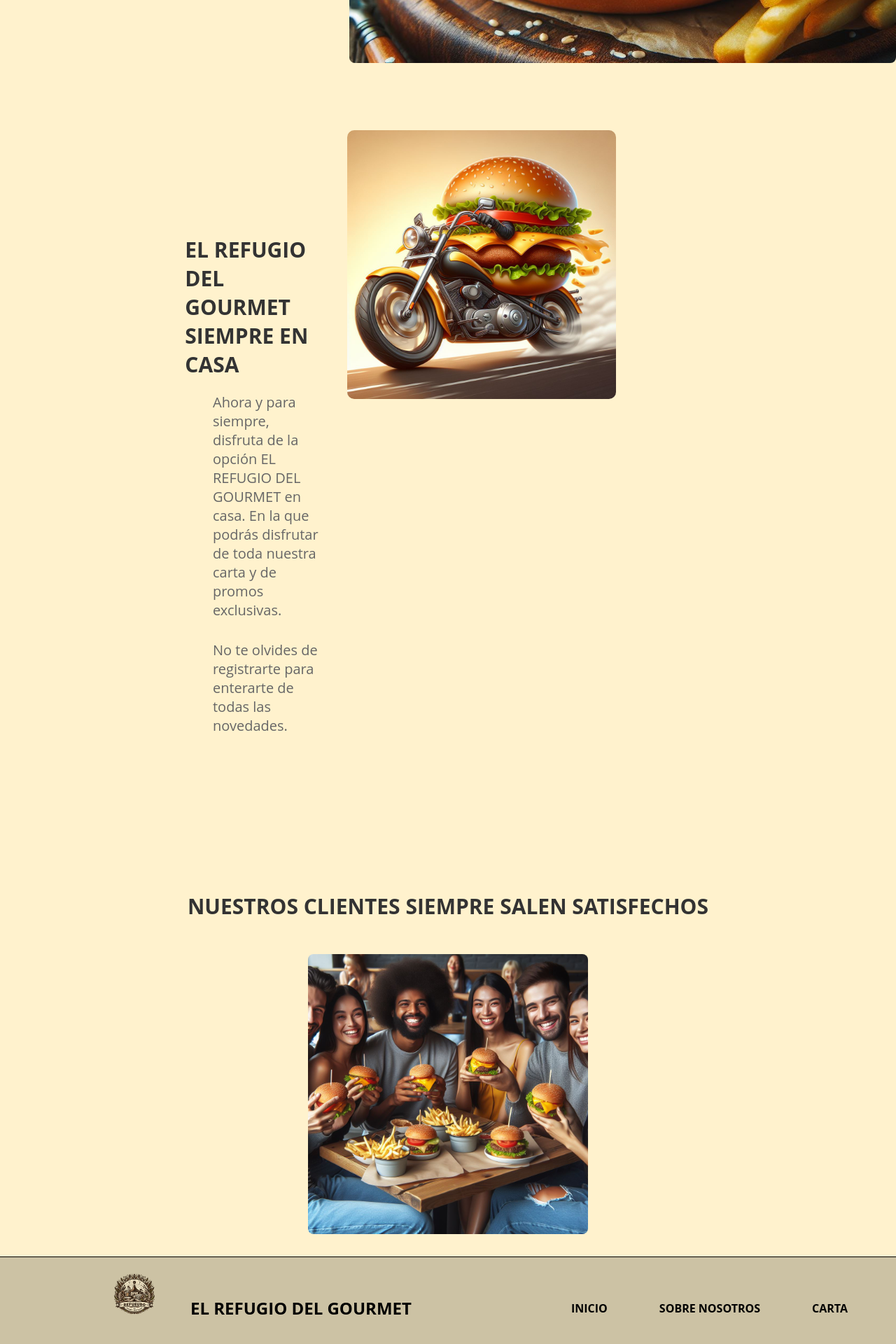
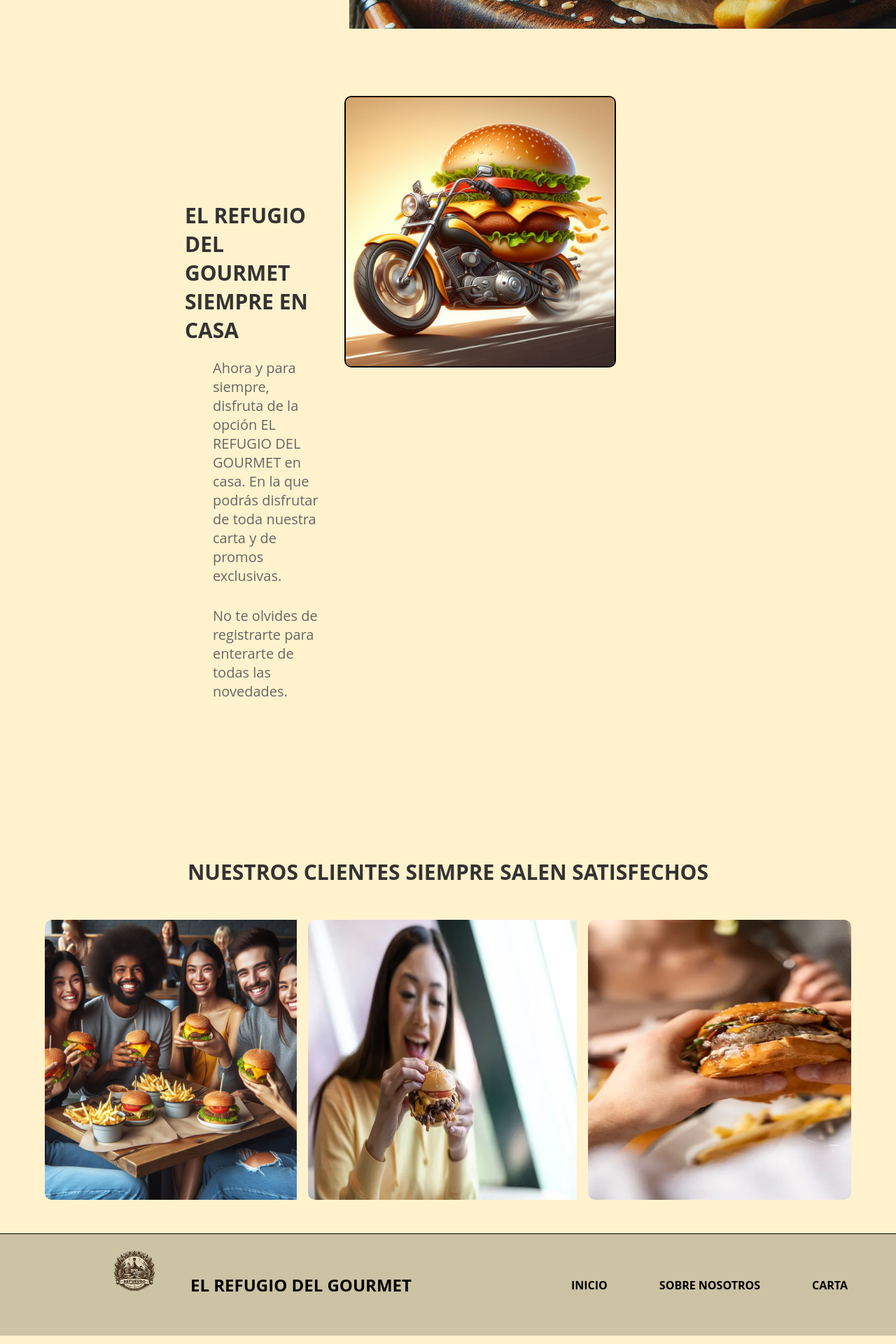
Before and after one commit to Deathvks/EL-REFUGIO-DEL-GOURMET, a React (Vite) app: page / in a window 1280 px wide. Shown: the part 740-2660 px from the top of the page at 70% size. Built offline with nearby package versions, Linux system fonts and the light colour scheme.

Commit message:
fixed bugs

```diff
--- a/src/components/content/Content.css
+++ b/src/components/content/Content.css
@@ -81,6 +81,7 @@
     }
 
     .content-image2 {
+        border: 2px solid black;
         margin-right: 25em;
         border-radius: 10px;
         width: 30vw;
--- a/src/components/content/Content.jsx
+++ b/src/components/content/Content.jsx
@@ -35,8 +35,8 @@ function Content() {
         </div>
         <div className="content-after-image">
           <img
-            src="../../public/img/delivery.jpeg"
-            alt="image2"
+            src="../../img/delivery.jpeg"
+            alt="delivery"
             className="content-image2"
           ></img>
         </div>
--- a/src/components/header/Header.css
+++ b/src/components/header/Header.css
@@ -63,6 +63,7 @@
     }
 
     .header-container header{
+        height: 7vh;
         width: 100%;
         margin: auto;
         display: flex;
--- a/src/components/image-displayer/ImageDisplayer.css
+++ /dev/null
@@ -1,11 +0,0 @@
-.array{
-    display: flex;
-    flex-direction: row;
-    margin-bottom: 2em;
-}
-
-img{
-    border-radius: 8px;
-    margin: 0 auto;
-    width: 25em;
-}
--- a/src/components/image-displayer/ImageDisplayer.jsx
+++ b/src/components/image-displayer/ImageDisplayer.jsx
@@ -1,16 +1,16 @@
 import PropTypes from 'prop-types';
 import "./ImageDisplayer.css";
 
-function ImageDisplayer({ fileName, alternativeText}){
+function ImageDisplayer({ photo, alternativeText }){
     return(
         <div className='array'>
-            <img src={fileName} alt={alternativeText}/>
+            <img src={`/img/${photo.fileName}`} alt={alternativeText}/>
         </div>
     )
 }
 
 ImageDisplayer.propTypes = {
-    fileName: PropTypes.string.isRequired,
+    photo: PropTypes.object.isRequired,
     alternativeText: PropTypes.string.isRequired,
 };
 
--- /dev/null
+++ b/src/components/image-list/ImageList.css
@@ -0,0 +1,46 @@
+/* Extra small devices (phones, 600px and down) */
+@media only screen and (max-width: 600px) {}
+
+/* Small devices (portrait tablets and large phones, 600px and up) */
+@media only screen and (min-width: 600px) {}
+
+/* Medium devices (landscape tablets, 768px and up) */
+@media only screen and (min-width: 768px) {}
+
+/* Large devices (laptops/desktops, 992px and up) */
+@media only screen and (min-width: 992px) {}
+
+/* Extra large devices (large laptops and desktops, 1200px and up) */
+@media only screen and (min-width: 1200px) {
+    .image-list-images-container1{
+        border-radius: 10px;
+        width: 90vw;
+        display: flex;
+        flex-direction: row;
+        justify-content: center;
+        margin: 0 auto;
+        align-items: center;
+        overflow: hidden;
+        margin-bottom: 3em;
+        position: relative;
+    }
+
+    .image-list-array{
+        padding-right: 1em;
+        border-radius: 10px;
+        width: 30vw;
+        height: 50vh;
+        display: block;
+        animation: slide 10s infinite alternate;
+    }
+
+    @keyframes slide {
+        0% {
+            transform: translateX(50%);
+        }
+        100% {
+            transform: translateX(-50%);
+        }
+    }
+
+}
--- a/src/components/image-list/ImageList.jsx
+++ b/src/components/image-list/ImageList.jsx
@@ -1,15 +1,16 @@
 import photos from "../../services/photos/photos";
+import "./ImageList.css";
 
 function ImageList() {
     return (
         <>
-            <div className="image-list-images-container">
+            <div className="image-list-images-container1">
                 {
-                    photos.map((photo, index) => {
-                        <div className="image-list-image-wrapper">
-                            <img key={index} src={`/img/${photo.fileName}`} alt={`imagen ${index}`} />
+                    photos.map((photo, index) => (
+                        <div key={index} className="image-list-image-wrapper">
+                            <img src={`/img/${photo.fileName}`} alt={`imagen ${index}`} className="image-list-array"/>
                         </div>
-                    })
+                    ))
                 }
             </div>
         </>
--- a/src/pages/home/Home.jsx
+++ b/src/pages/home/Home.jsx
@@ -1,8 +1,6 @@
 import Header from "../../components/header/Header";
 import Footer from "../../components/footer/Footer";
 import Content from "../../components/content/Content";
-import photos from "../../services/photos/photos";
-import ImageDisplayer from "../../components/image-displayer/ImageDisplayer";
 import ImageList from "../../components/image-list/ImageList";
 
 function Home() {
@@ -10,7 +8,6 @@ function Home() {
     <div>
       <Header />
       <Content />
-      <ImageDisplayer fileName={`/img/${photos[0].fileName}`} alternativeText="array" />
       <ImageList/>
       <Footer />
     </div>
```
Also changed, not shown: public/img/satisfaccion4.webp.
